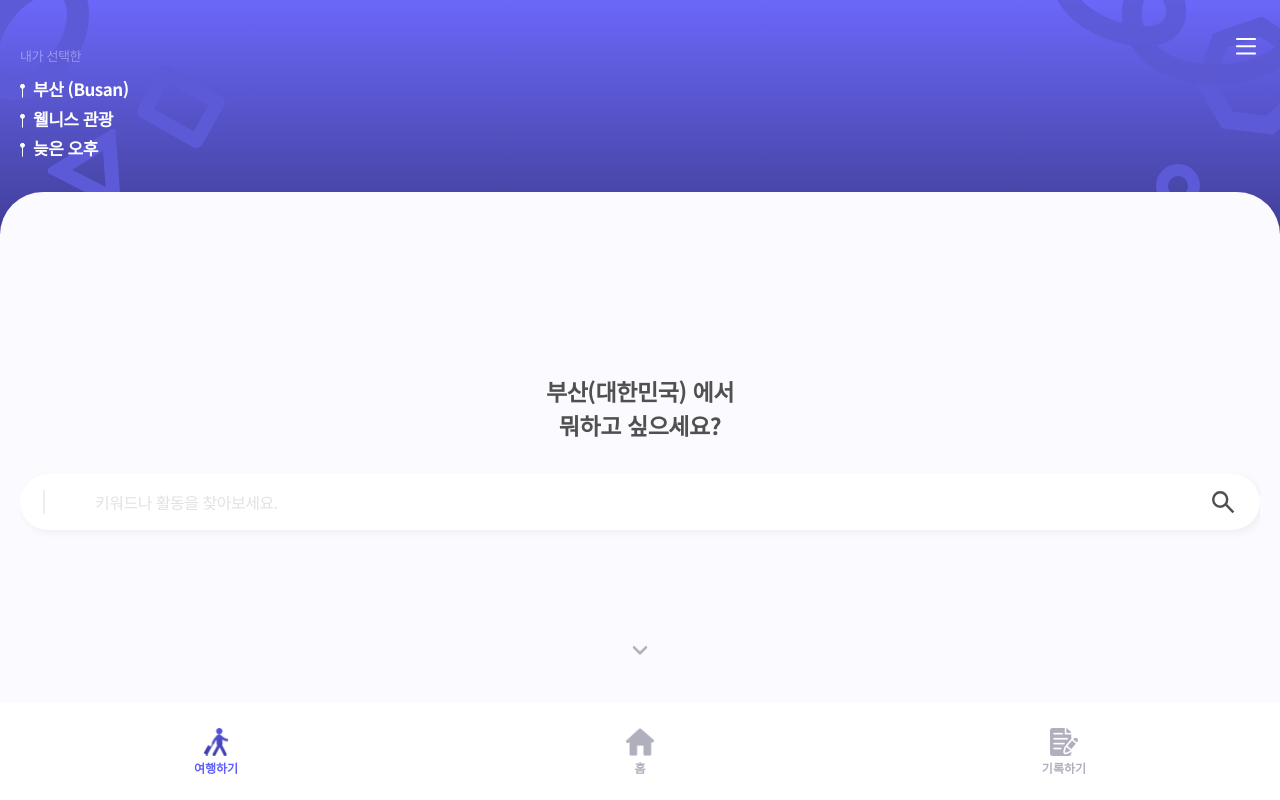
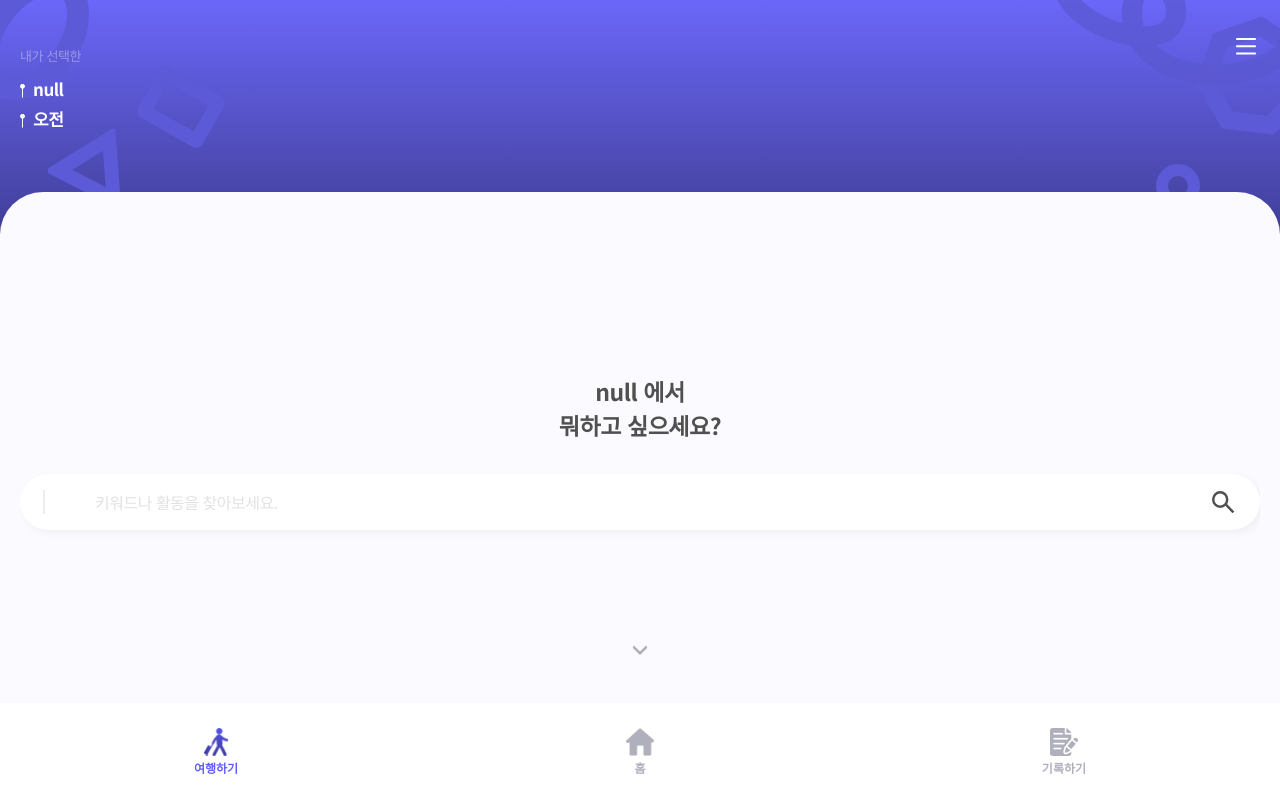
Before and after one commit to BTS-Busan-Trip-Supporter/front-end, a Next.js app: page /travel/auto in a window 1280 px wide. Built offline with nearby package versions, Linux system fonts and the light colour scheme.

Commit message:
feat: Add state management to travel-auto-page

```diff
--- a/src/app/pages/travel-auto-page.tsx
+++ b/src/app/pages/travel-auto-page.tsx
@@ -1,6 +1,7 @@
 'use client';
 
 import styled from '@emotion/styled';
+import { useSearchParams } from 'next/navigation';
 import { useState } from 'react';
 
 import {
@@ -13,19 +14,27 @@ import {
 import { ChoiceList } from '@/components/travel';
 
 export function TravelAutoPage() {
-  const data = {
-    where: '부산 (Busan)',
-    what: '웰니스 관광',
-    when: '늦은 오후',
-  };
+  const searchParams = useSearchParams();
+  const place = String(searchParams.get('place'));
+
+  const [what, setWhat] = useState('');
+  const [time, setTime] = useState('오전');
 
   const Contents = {
-    backgroundNode: <ChoiceList choiceList={data} />,
+    backgroundNode: (
+      <ChoiceList
+        choiceList={{
+          where: place,
+          what: what,
+          when: time,
+        }}
+      />
+    ),
     childNode: (
       <>
         <styles.wrapper>
-          <InputWhat />
-          <InputWhen />
+          <InputWhat where={place} setContent={setWhat} />
+          <InputWhen setContent={setTime} />
           <Results />
         </styles.wrapper>
         <ScrollMotion />
@@ -36,23 +45,30 @@ export function TravelAutoPage() {
   return <TravelComponent contents={Contents} />;
 }
 
-function InputWhat() {
+function InputWhat({
+  where,
+  setContent,
+}: {
+  where: string;
+  setContent: (value: string) => void;
+}) {
   return (
     <styles.container>
       <styles.description>
-        부산(대한민국) 에서
+        {where} 에서
         <br /> 뭐하고 싶으세요?
       </styles.description>
-      <SearchBox />
+      <SearchBox setContent={setContent} />
     </styles.container>
   );
 }
 
-function InputWhen() {
+function InputWhen({ setContent }: { setContent: (value: string) => void }) {
   const [selectedTime, setSelectedTime] = useState<string | null>('오전');
 
   const handleTimeCardClick = (time: string) => {
     setSelectedTime(time);
+    setContent(time);
   };
 
   return (
--- a/src/app/pages/travel-page.tsx
+++ b/src/app/pages/travel-page.tsx
@@ -2,10 +2,12 @@
 
 import styled from '@emotion/styled';
 import { useRouter } from 'next/navigation';
+import { useState } from 'react';
 
 import { Background, SearchBox, CustomButton } from '@/components';
 
 export function TravelPage() {
+  const [searchContent, setSearchContent] = useState('');
   const user = {
     name: '최보윤',
   };
@@ -21,13 +23,15 @@ export function TravelPage() {
           <br />
           어디가실 계획인가요?
         </h2>
-        <SearchBox />
+        <SearchBox setContent={setSearchContent} />
         <styles.btnCon>
           <CustomButton
             color='#FF75C8'
             text='알아서 해줘'
             onClick={() => {
-              router.replace('/travel/auto');
+              router.replace(
+                `/travel/auto?place=${encodeURIComponent(searchContent)}`,
+              );
             }}
           />
           <CustomButton
--- a/src/components/SearchBox.tsx
+++ b/src/components/SearchBox.tsx
@@ -1,15 +1,22 @@
 'use client';
 
 import styled from '@emotion/styled';
-import { useState } from 'react';
+import { ChangeEvent } from 'react';
 
-export function SearchBox() {
-  const [, setContent] = useState('');
+export function SearchBox({
+  setContent,
+}: {
+  setContent: (value: string) => void;
+}) {
+  const handleChange = (e: ChangeEvent<HTMLInputElement>) => {
+    setContent(e.target.value);
+  };
+
   return (
     <styles.container>
       <input
         placeholder='키워드나 활동을 찾아보세요.'
-        onChange={(e) => setContent(e.target.value)}
+        onChange={handleChange}
       />
     </styles.container>
   );
```
